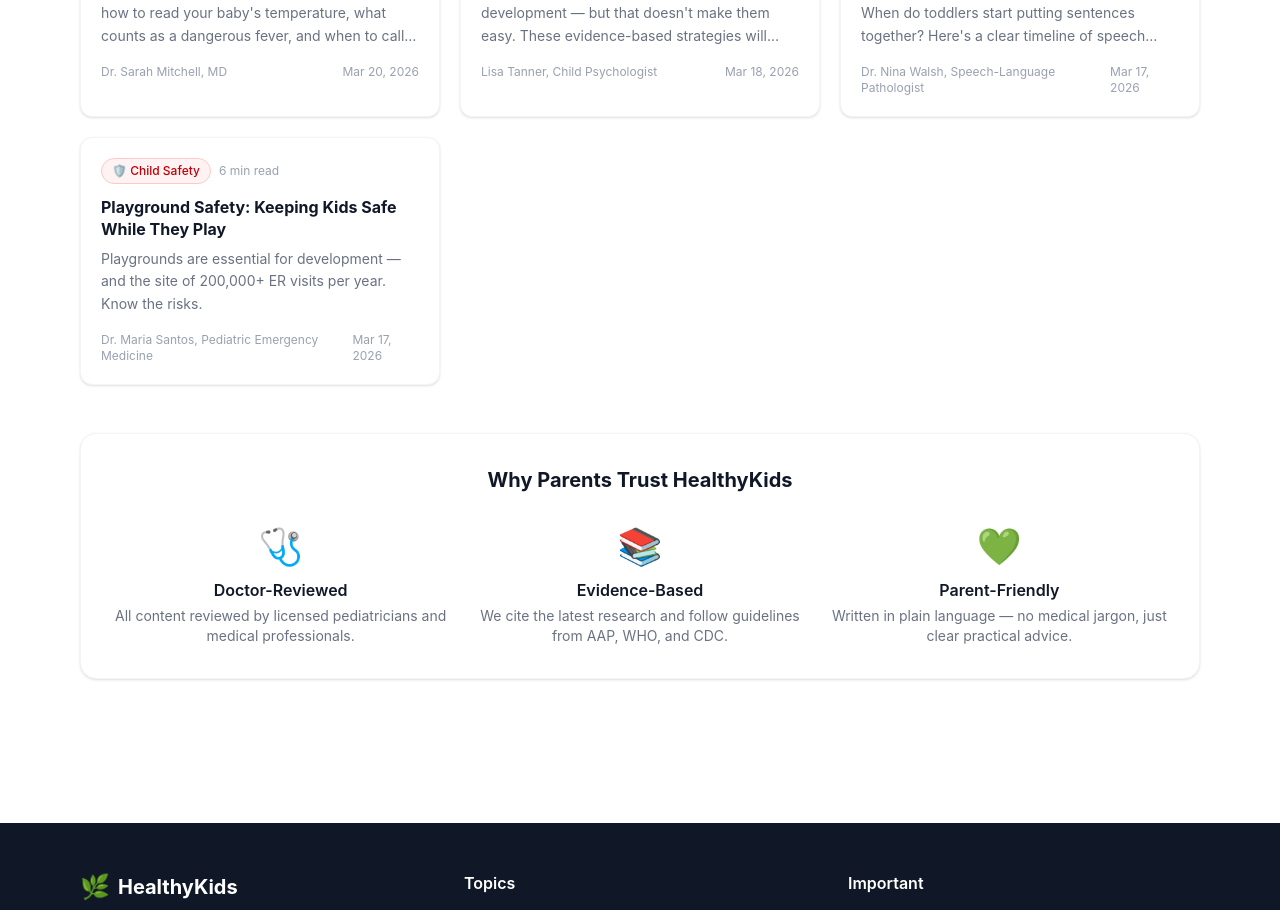
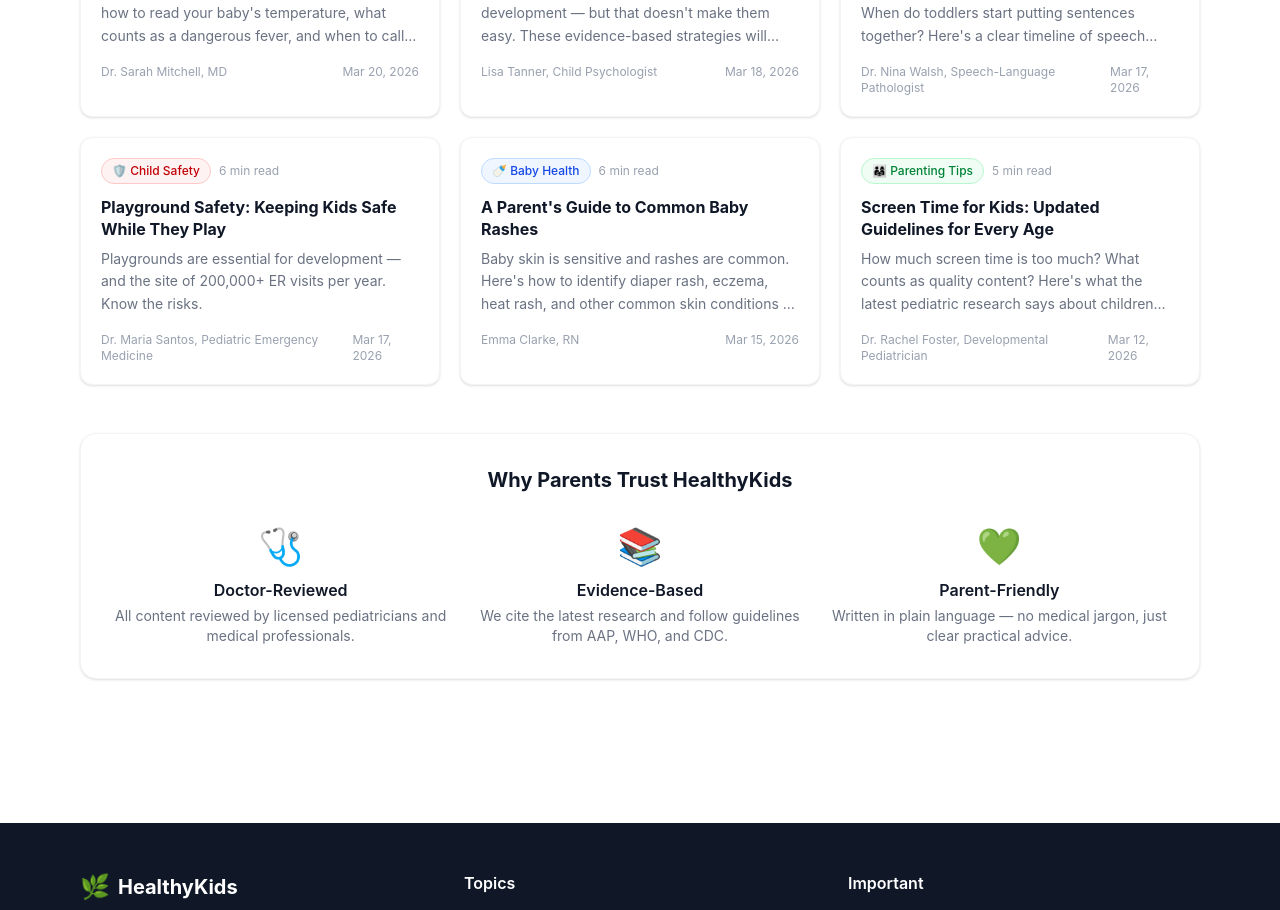
Before and after one commit to zewest-ming/talk, a Next.js app in the folder healthkids/: page / in a window 1280 px wide. Shown: the part 1181-2091 px from the top of the page. Built offline with nearby package versions, Linux system fonts and the light colour scheme.

Commit message:
Show 8 latest articles on homepage to fill grid evenly

```diff
--- a/healthkids/app/page.tsx
+++ b/healthkids/app/page.tsx
@@ -3,7 +3,7 @@ import { categories, getFeaturedArticles } from "@/lib/data";
 import ArticleCard from "@/components/ArticleCard";
 
 export default function Home() {
-  const featured = getFeaturedArticles(6);
+  const featured = getFeaturedArticles(8);
 
   return (
     <div>
```
